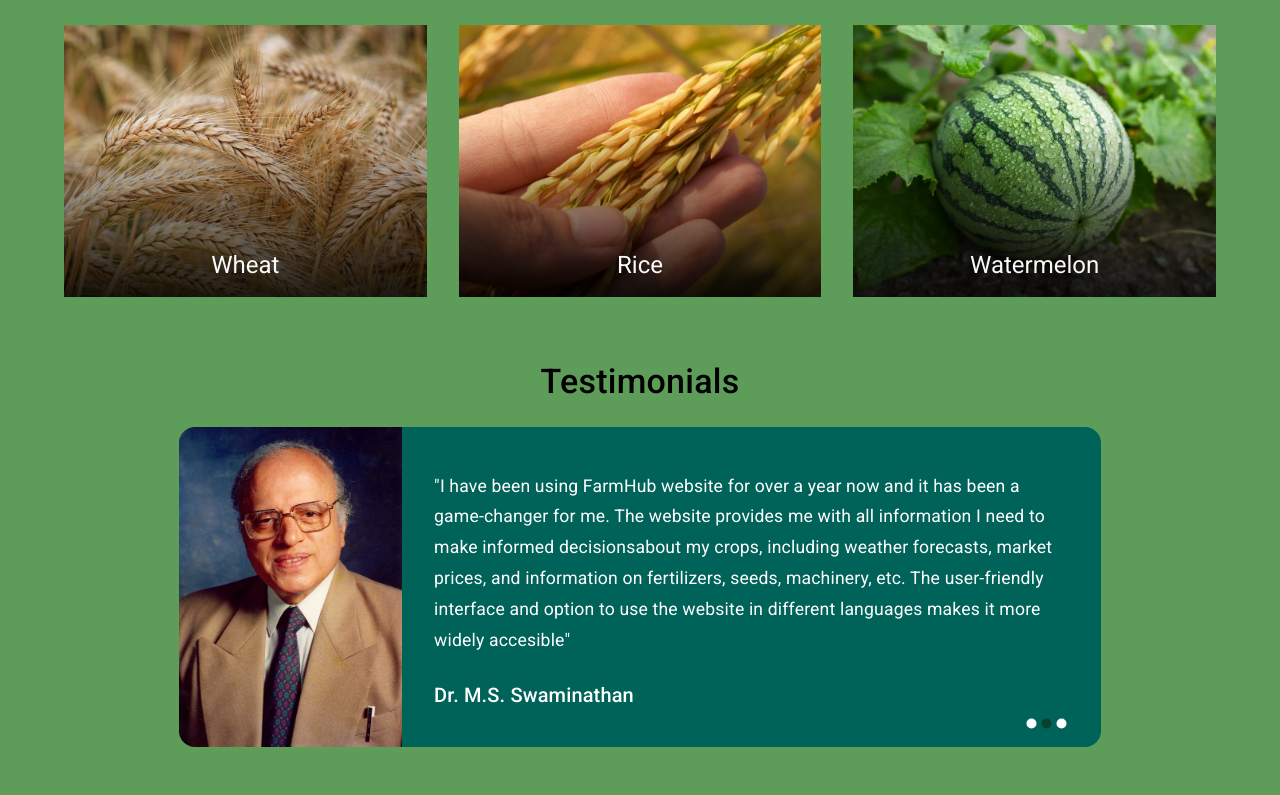
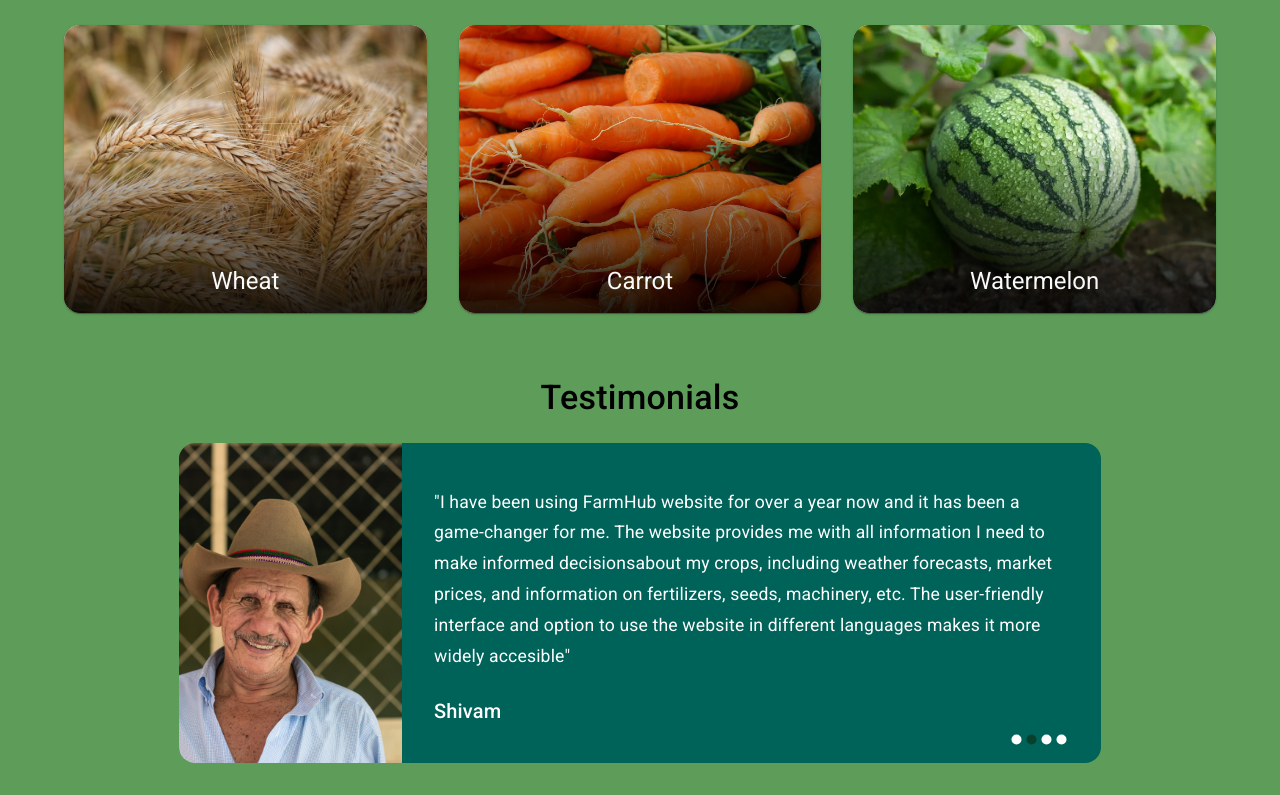
Before and after one commit to GuryonAnkit/FarmHub, a React (Create React App) app in the folder frontend/: page / in a window 1280 px wide. Shown: the part 905-1700 px from the top of the page. Built offline with nearby package versions, Linux system fonts and the light colour scheme; no server answers.

Commit message:
Testimonials updated (resolve conflict)

```diff
--- a/frontend/src/components/Home/Home.jsx
+++ b/frontend/src/components/Home/Home.jsx
@@ -10,7 +10,6 @@ import Carousel from 'react-material-ui-carousel'
 import Container from '@mui/material/Container'
 import Grid from '@mui/material/Grid';
 import Avatar from '@mui/material/Avatar';
-import { Link } from 'react-router-dom';
 
 const VideoBox = styled(Box)({
     position: 'relative',
@@ -49,34 +48,39 @@ const featuredCrops = [
     {
         name: 'Wheat',
         image: '/Images/wheat.jpg',
-        link: '/crops/rabi'
+        link: ''
     },
     {
-        name: 'Rice',
-        image: '/Images/Rice.jpg',
-        link: '/crops/kharif'
+        name: 'Carrot',
+        image: '/Images/Carrot.JPG',
+        link: ''
     },
     {
         name: 'Watermelon',
         image: '/Images/watermelon.webp',
-        link: '/crops/zaid'
+        link: ''
     }
 ]
 
 const items = [
     {
-        image: "/Images/m.s-swaminathan.jpg",
-        name: "Dr. M.S. Swaminathan",
+        image: "/Images/seema.jpg",
+        name: "Seema",
         message: '"I have been using FarmHub website for over a year now and it has been a game-changer for me. The website provides me with all information I need to make informed decisionsabout my crops, including weather forecasts, market prices, and information on fertilizers, seeds, machinery, etc. The user-friendly interface and option to use the website in different languages makes it more widely accesible"'
     },
     {
-        image: "/Images/m.s-swaminathan.jpg",
-        name: "Dr. M.S. Swaminathan",
+        image: "/Images/shivam.jpg",
+        name: "Shivam",
         message: '"I have been using FarmHub website for over a year now and it has been a game-changer for me. The website provides me with all information I need to make informed decisionsabout my crops, including weather forecasts, market prices, and information on fertilizers, seeds, machinery, etc. The user-friendly interface and option to use the website in different languages makes it more widely accesible"'
     },
     {
-        image: "/Images/m.s-swaminathan.jpg",
-        name: "Dr. M.S. Swaminathan",
+        image: "/Images/ramesh.jpg",
+        name: "Ramesh",
+        message: '"I have been using FarmHub website for over a year now and it has been a game-changer for me. The website provides me with all information I need to make informed decisionsabout my crops, including weather forecasts, market prices, and information on fertilizers, seeds, machinery, etc. The user-friendly interface and option to use the website in different languages makes it more widely accesible"'
+    },
+    {
+        image: "/Images/lala-ram.jpg",
+        name: "Lala Ram",
         message: '"I have been using FarmHub website for over a year now and it has been a game-changer for me. The website provides me with all information I need to make informed decisionsabout my crops, including weather forecasts, market prices, and information on fertilizers, seeds, machinery, etc. The user-friendly interface and option to use the website in different languages makes it more widely accesible"'
     }
 ]
@@ -135,7 +139,6 @@ export default function Home() {
                         <Button
                             variant='contained'
                             color="homeBtn"
-                            component ={Link} to ="/shop"
                             mr={2}
                             sx={{ width: '11rem' }}>
                             SEE ALL PRODUCTS
@@ -164,7 +167,6 @@ export default function Home() {
                                     position: 'relative',
                                     borderRadius: '1rem'
                                 }}
-                                component={Link} to={crop.link}
                                 key={crop.name}>
                                 <CardMedia
                                     component="img"
```
